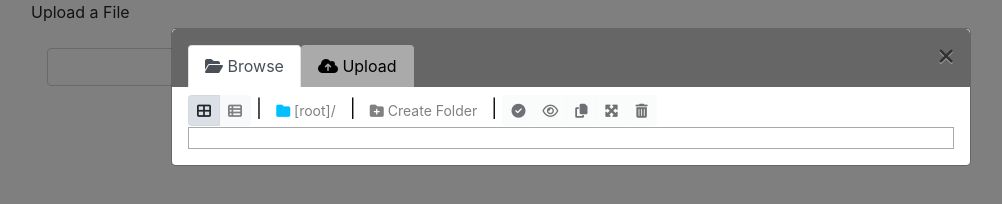
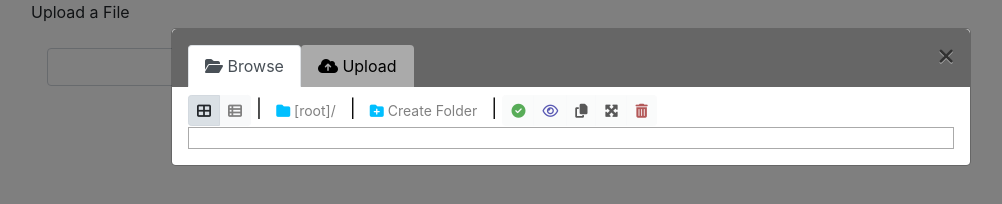
Before and after one commit to constituentvoice/CVCommander, a website: page html/test.html in a window 1280 px wide. Both pictures are taken after a click on the button "Browse". Shown: the whole page, without its empty margins (69-1071 px from the left). Drawn offline with nearby package versions, Linux system fonts and the light colour scheme; no server answers.

Commit message:
toolbar improvement

```diff
--- a/static/css/cvccommander.css
+++ b/static/css/cvccommander.css
@@ -152,6 +152,26 @@ a.btn {
 	color: deepskyblue;
 }
 
+.cvc-select-color {
+	color: green;
+}
+
+.cvc-view-color {
+	color: darkblue;
+}
+
+.cvc-copy-color {
+	color: black;
+}
+
+.cvc-move-color {
+	color: black;
+}
+
+.cvc-trash-color {
+	color: darkred;
+}
+
 .cvc-selected {
 	background-color: #ddd;
 }
--- a/static/js/cvcommander.js
+++ b/static/js/cvcommander.js
@@ -147,30 +147,37 @@
 				$path_btns,
 				$('<span>').addClass('cvc-vertical-sep').html('&nbsp;|&nbsp;'),
 				$('<a>').attr('href', '#').addClass('btn btn-sm btn-default cvc-create-folder').append(
-					$('<i>').addClass(this._fa_base_class + ' ' + this.options.fa_icons.createFolder),
+					$('<span>').addClass('cvc-folder').append(
+						$('<i>').addClass(this._fa_base_class + ' ' + this.options.fa_icons.createFolder)
+					),
 					' Create Folder'
 				),
 				$('<span>').addClass('cvc-vertical-sep').html('&nbsp;|&nbsp;'),
 				$('<div>').addClass('btn-group').append(
-					$('<a>').attr({href: '#', name: 'Use'}).addClass(
-						'btn btn-sm btn-light cvc-use disabled cvc-file-opt').append(
-						$('<i>').addClass(this._fa_base_class + ' ' + this.options.fa_icons.useFile)
+					$('<a>').attr({href: '#', name: 'Use'}).addClass('btn btn-sm btn-light cvc-use disabled cvc-file-opt').append(
+						$('<span>').addClass('cvc-select-color').append(
+							$('<i>').addClass(this._fa_base_class + ' ' + this.options.fa_icons.useFile)
+						)
 					),
-					$('<a>').attr({href: '#', name: 'Preview'}).addClass(
-						'btn btn-sm btn-light cvc-view disabled cvc-file-opt').append(
-						$('<i>').addClass(this._fa_base_class + ' ' + this.options.fa_icons.viewFile)
+					$('<a>').attr({href: '#', name: 'Preview'}).addClass('btn btn-sm btn-light cvc-view disabled cvc-file-opt').append(
+						$('<span>').addClass('cvc-view-color').append(
+							$('<i>').addClass(this._fa_base_class + ' ' + this.options.fa_icons.viewFile)
+						)
 					),
-					$('<a>').attr({href: '#', name: 'Copy'}).addClass(
-						'btn btn-sm btn-light cvc-copy disabled cvc-file-opt').append(
-						$('<i>').addClass(this._fa_base_class + ' ' + this.options.fa_icons.copyFile)
+					$('<a>').attr({href: '#', name: 'Copy'}).addClass('btn btn-sm btn-light cvc-copy disabled cvc-file-opt').append(
+						$('<span>').addClass('cvc-copy-color').append(
+							$('<i>').addClass(this._fa_base_class + ' ' + this.options.fa_icons.copyFile)
+						)
 					),
-					$('<a>').attr({href: '#', name: 'Move'}).addClass(
-						'btn btn-sm btn-light cvc-move disabled cvc-file-opt').append(
-						$('<i>').addClass(this._fa_base_class + ' ' + this.options.fa_icons.moveFile)
+					$('<a>').attr({href: '#', name: 'Move'}).addClass( 'btn btn-sm btn-light cvc-move disabled cvc-file-opt').append(
+						$('<span>').addClass('cvc-move-color').append(
+							$('<i>').addClass(this._fa_base_class + ' ' + this.options.fa_icons.moveFile)
+						)
 					),
-					$('<a>').attr({href: '#', name: 'Delete'}).addClass(
-						'btn btn-sm btn-light cvc-delete disabled cvc-file-opt').append(
-						$('<i>').addClass(this._fa_base_class + ' ' + this.options.fa_icons.deleteFile)
+					$('<a>').attr({href: '#', name: 'Delete'}).addClass( 'btn btn-sm btn-light cvc-delete disabled cvc-file-opt').append(
+						$('<span>').addClass('cvc-trash-color').append(
+							$('<i>').addClass(this._fa_base_class + ' ' + this.options.fa_icons.deleteFile)
+						)
 					)
 				)
 
@@ -423,6 +430,7 @@
 		},
 		list:function(folder, refresh, options) {
 			$('#cvclistcontent').show();
+			$('#cvclist-toolbar .cvc-file-opt').addClass('disabled');
 			let self = this;
 			options = options || {};
 			let listpane = this.frame.find('#cvclistcontent');
@@ -735,7 +743,7 @@
 			$('.cvc-selected').removeClass('cvc-selected');
 
 			$(obj).addClass('cvc-selected');
-			$('.cvc-file-opt').each(function(idx) {
+			$('#cvclist-toolbar').find('.cvc-file-opt').each(function(idx) {
 				$(this).data({filedom: obj, link: file, icon_data: $(obj).data('icon_data')}).removeClass('disabled')
 			})
 		},
```
